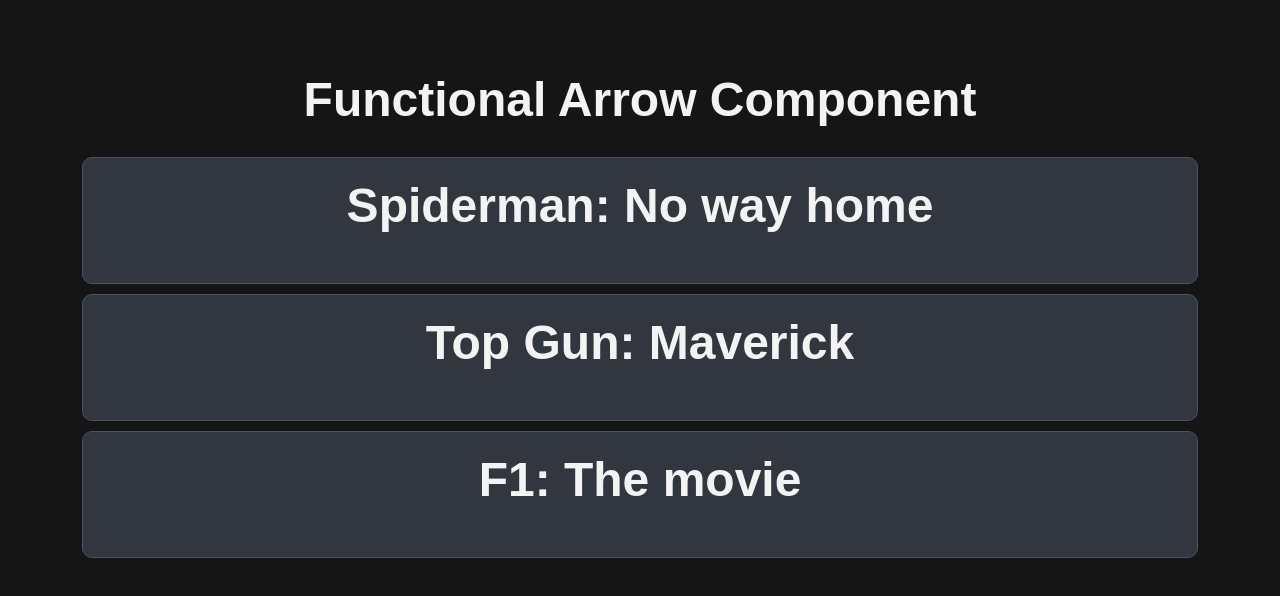
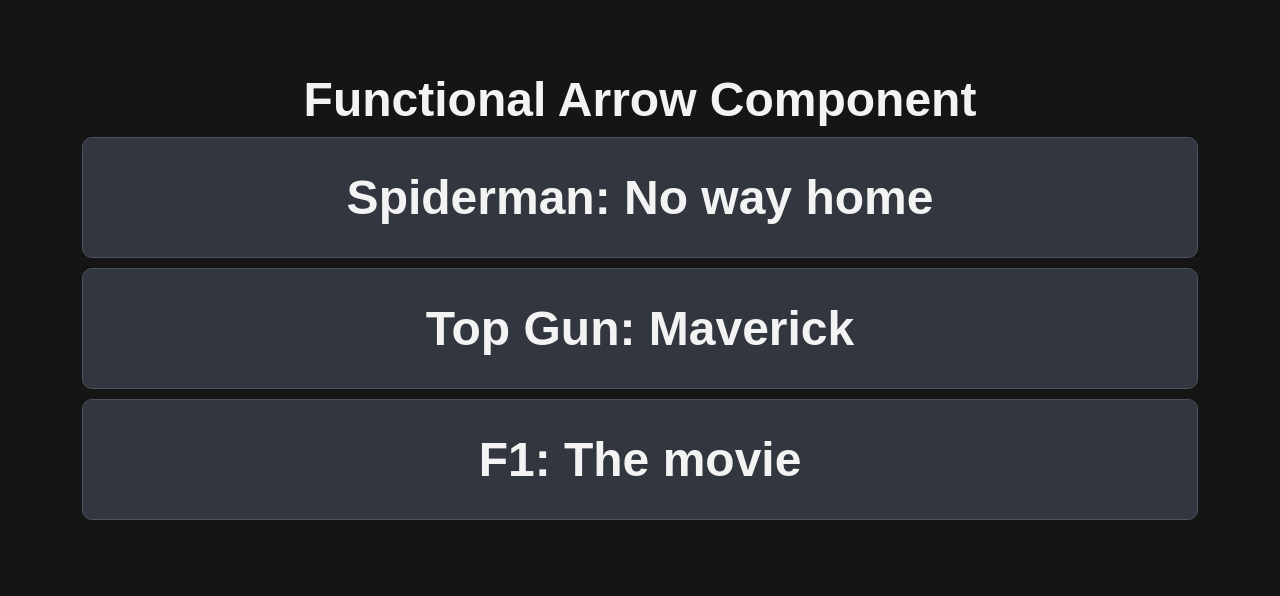
Before and after one commit to pseudowasabi/copycat-react-app, a React (Vite) app: page / in a window 1280 px wide. Shown: the top 596 px of the page. Built offline with nearby package versions, Linux system fonts and the light colour scheme.

Commit message:
move inline styling into css file

```diff
--- a/src/App.jsx
+++ b/src/App.jsx
@@ -2,14 +2,7 @@
 
 const Card = ({ title }) => {
     return (
-        <div className="card" style={{
-            border: '1px solid #4b5362',
-            padding: '20px',
-            margin: '10px',
-            backgroundColor: '#31363f',
-            borderRadius: '10px',
-            minHeight: '100px',
-        }}>
+        <div className="card">
             <h2>{title}</h2>
         </div>
     )
--- a/src/index.css
+++ b/src/index.css
@@ -13,7 +13,6 @@
 h2 {
     color: #f3f3f3;
     text-align: center;
-    margin-bottom: 30px;
     font-size: 48px;
 }
 
@@ -26,7 +25,12 @@
     margin: 0 auto;
 }
 
-/* Inline styling in App.jsx makes react-app to ignore this css styling. */
+/* Notice: Inline styling in App.jsx makes react-app to ignore this css styling. */
 .card {
-    border: 2px solid red;
+    border: 1px solid #4b5362;
+    padding: 20px;
+    margin: 10px;
+    background-color: #31363f;
+    border-radius: 10px;
+    min-height: 100px;
 }
```
